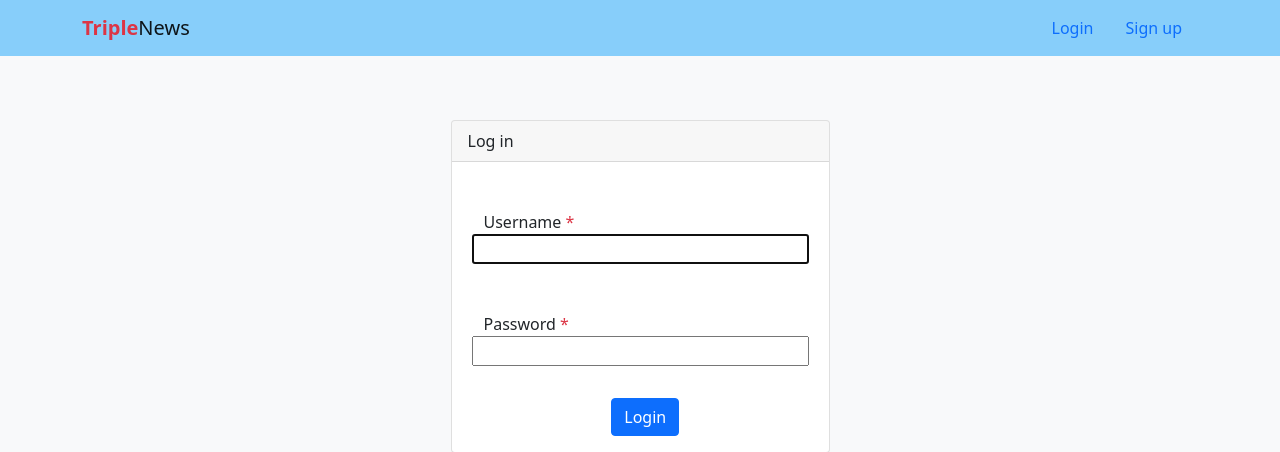
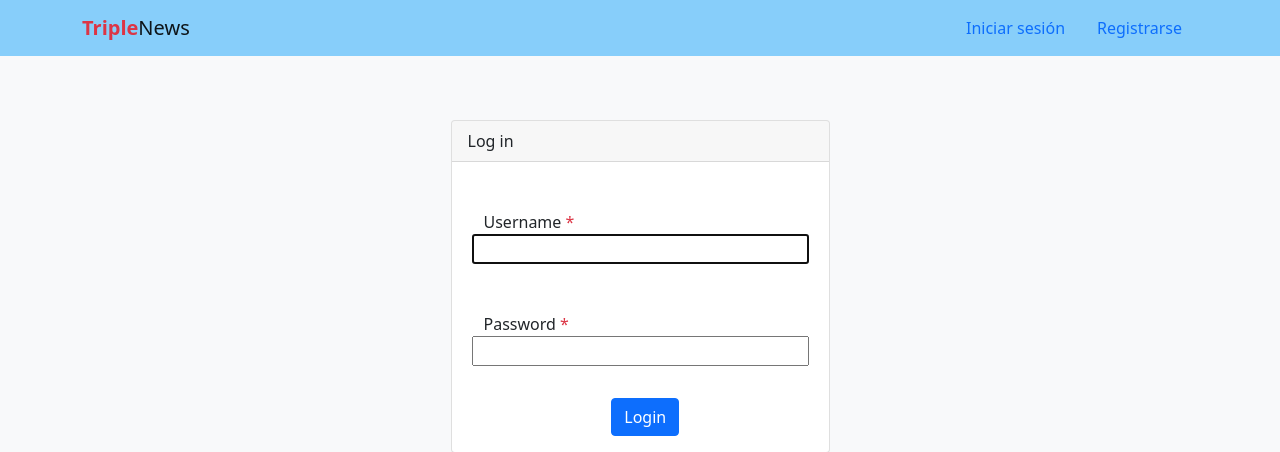
Before and after one commit to tripleten-com/TripleNews_es, a Django app: a page that uses templates/includes/header.html in a window 1280 px wide. Shown: the top 452 px of the page. Run offline with Django 3.2, Linux system fonts and the light colour scheme; parts of the project's set-up code (start-up, migrations or seed data) failed here and were passed over.

Commit message:
Update header.html
added es

```diff
--- a/templates/includes/header.html
+++ b/templates/includes/header.html
@@ -7,17 +7,17 @@
       <ul class="nav nav-pills">
         {% if user.is_authenticated %}
           <li class="align-self-center">
-            The user: {{ user.username }}
+            Usuario: {{ user.username }}
           </li>
           <li class="nav-item">
-            <a class="nav-link" href="{% url 'users:logout' %}">Log out</a>
+            <a class="nav-link" href="{% url 'users:logout' %}">Cerrar sesión</a>
           </li>
         {% else %}
           <li class="nav-item">
-            <a class="nav-link" href="{% url 'users:login' %}">Login</a>
+            <a class="nav-link" href="{% url 'users:login' %}">Iniciar sesión</a>
           </li>
           <li class="nav-item">
-            <a class="nav-link" href="{% url 'users:signup' %}">Sign up</a>
+            <a class="nav-link" href="{% url 'users:signup' %}">Registrarse</a>
           </li>
         {% endif %}
       </ul>
```
